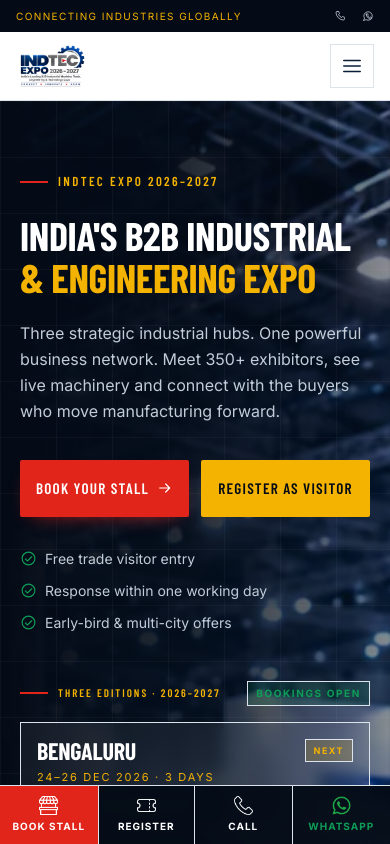
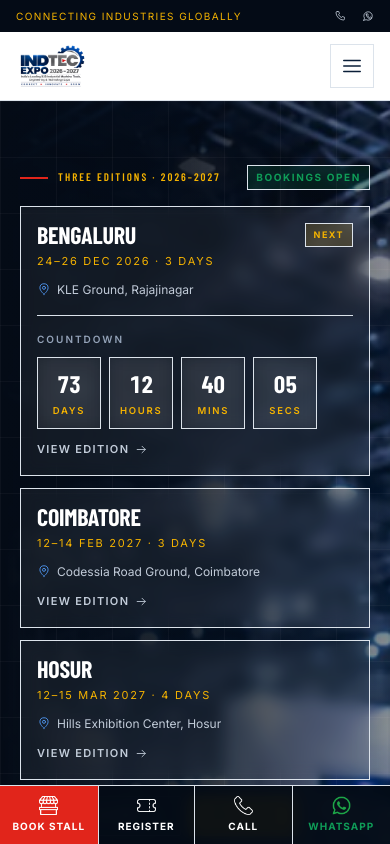
Before and after one commit to heymovox/indtecexpo, a Next.js app: page / in a window 390 px wide. Shown: the top 844 px of the page. Built offline with nearby package versions, Linux system fonts and the light colour scheme.

Commit message:
Lead with the editions on mobile in the hero
On phones the three edition cards now render above the headline and
CTAs, so a visitor sees what, when and where before the brand
statement. Desktop is unchanged: copy left, cards right.

```diff
--- a/src/app/page.tsx
+++ b/src/app/page.tsx
@@ -57,8 +57,10 @@ export default function HomePage() {
         <div className="hatch-surface absolute inset-x-0 bottom-0 h-1.5" />
 
         <div className="mx-auto w-full max-w-[1280px] px-5 py-16 sm:px-8 sm:py-20 lg:py-28">
+          {/* On mobile the editions lead, so a visitor sees what/when/where
+              before the brand statement. Desktop keeps copy left, cards right. */}
           <div className="grid gap-12 lg:grid-cols-[1.15fr_0.85fr] lg:items-end">
-            <div className="animate-rise">
+            <div className="animate-rise order-2 lg:order-1">
               <span className="eyebrow eyebrow-light mb-6">
                 {siteConfig.fullName}
               </span>
@@ -111,7 +113,7 @@ export default function HomePage() {
             </div>
 
             {/* All three editions as cards */}
-            <aside className="min-w-0">
+            <aside className="order-1 min-w-0 lg:order-2">
               <div className="flex items-center justify-between gap-3">
                 <span className="eyebrow eyebrow-light mb-0 text-[11px]">
                   Three Editions · 2026–2027
```
